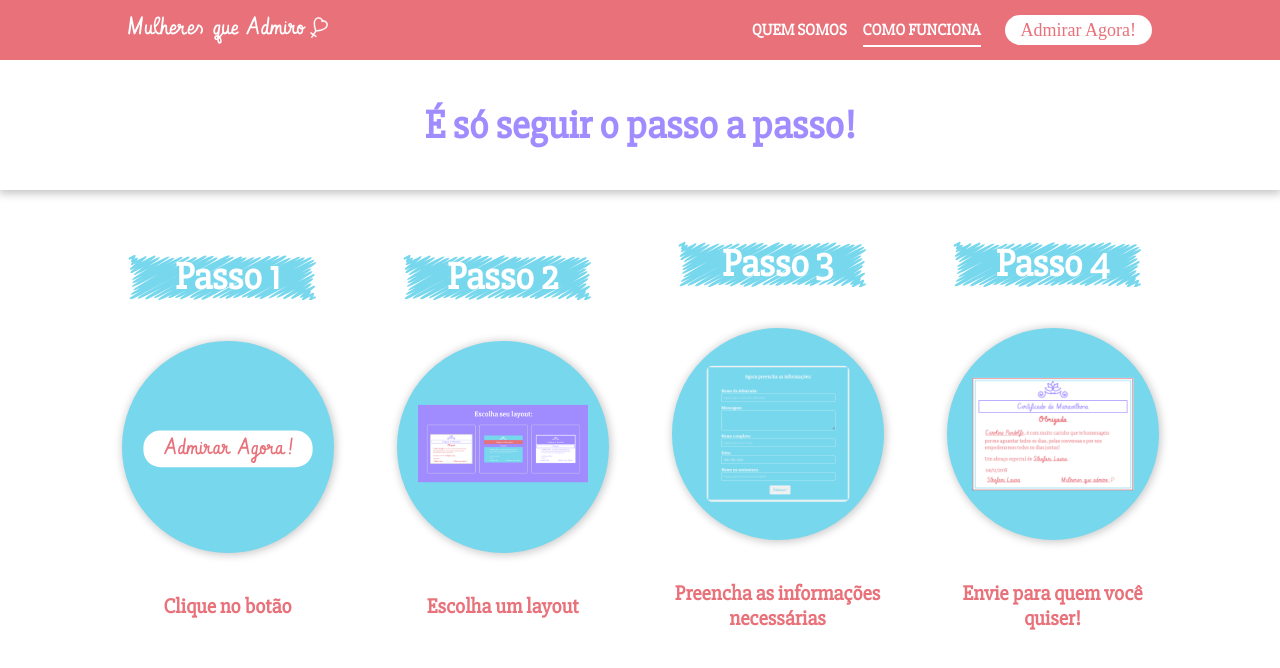
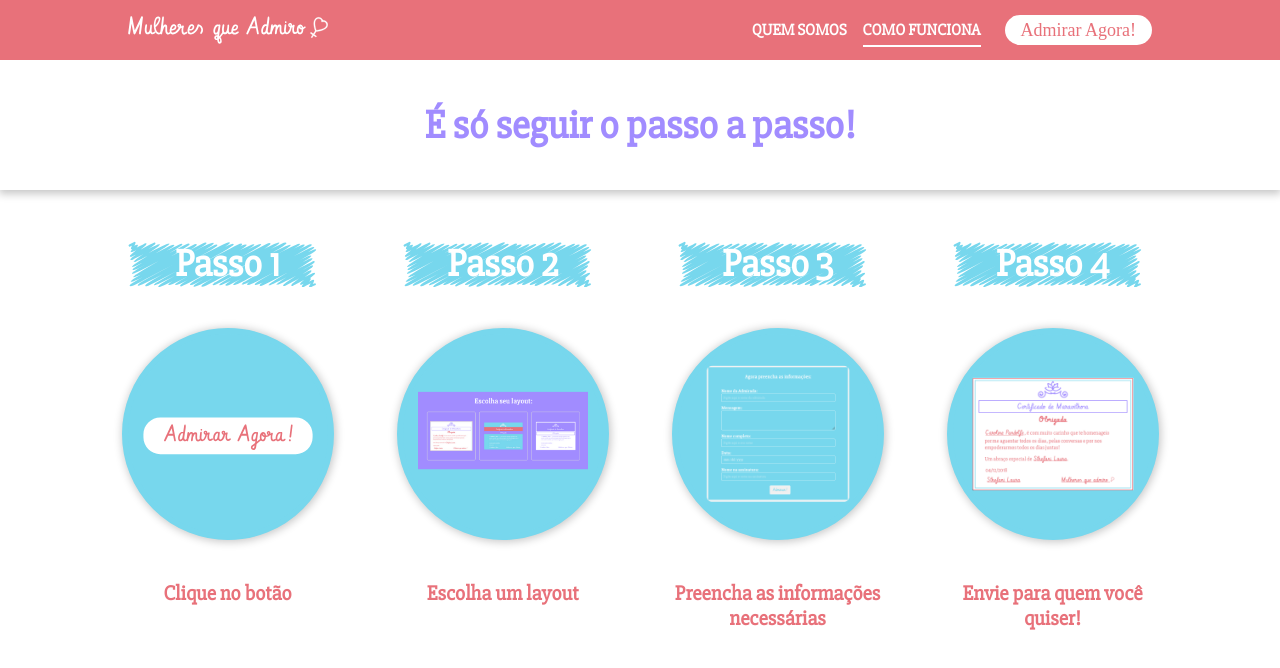
Before and after one commit to sthefaniltss/mulheres-que-admiro, a React (Create React App) app: page /como-funciona in a window 1280 px wide. Shown: the top 668 px of the page. Built offline with nearby package versions, Linux system fonts and the light colour scheme; a web font is replaced by a local one.

Commit message:
Criar função que altera o state colocando dados no certificado

```diff
--- a/src/components/Layout/Layout.js
+++ b/src/components/Layout/Layout.js
@@ -16,9 +16,11 @@ class Layout extends Component {
             }]
         }
     }
-    onChildChanged() {
+    componentDidMount() {
         this.setState({dados: this.props.alteraState});
     }
+
+
 
     render() {
         return (
--- a/src/pages/Admirar/Admirar.js
+++ b/src/pages/Admirar/Admirar.js
@@ -39,10 +39,7 @@ class Admirar extends Component {
         this.valor = value;
         console.log(value)
     }
-    // layoutEscolhido = (event) => {
-    //     event.preventDefault();
 
-    // }
     enviaDados = (event) => {
         if(this.state.image){
 
--- a/src/pages/ComoFunciona/ComoFunciona.css
+++ b/src/pages/ComoFunciona/ComoFunciona.css
@@ -28,7 +28,7 @@
 }
 .como-funciona__instrucoes{
     display: flex;
-    align-items: center;
+    align-items: flex-start;
     justify-content: center;
     flex-wrap: wrap;
 }
```
Also changed, not shown: 1 other file (tests, documents, lock files or other folders).
